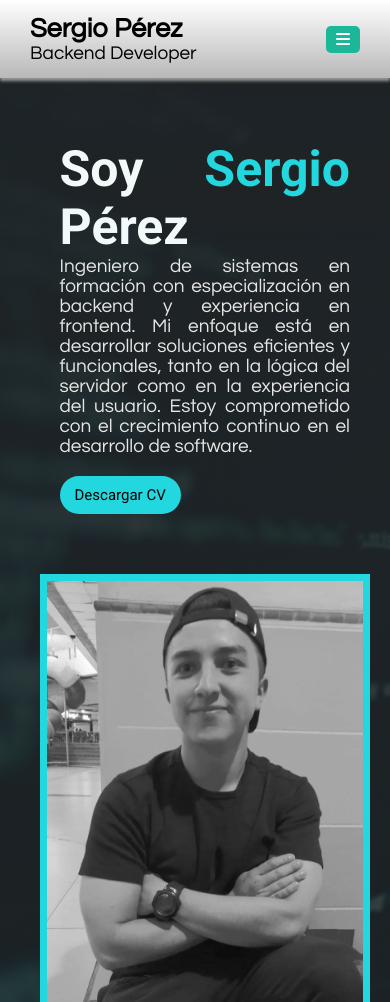
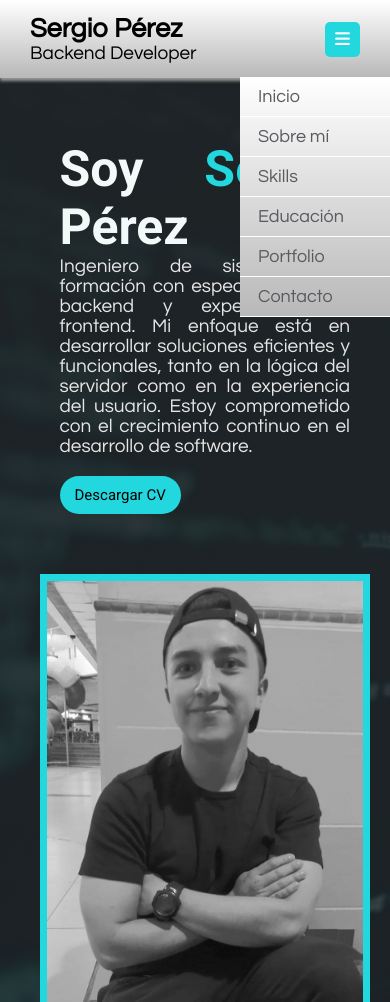
Before and after one commit to 7andresperez/7andresperez.github.io, a plain HTML site: page index.html in a window 390 px wide. Shown: the top 1002 px of the page. Drawn offline with Linux system fonts and the light colour scheme.

Commit message:
Corrección y cambio de color al nav-responsive

```diff
--- a/estilo.css
+++ b/estilo.css
@@ -71,8 +71,12 @@ html {
 }
 
 .nav-responsive {
-    background-color: #1cb698;
+    background-color: #23d7de;
     color: #fff;
+    height: 35px;
+    width: 35px;
+    align-content: center;
+    font-size: 17px;
     padding: 5px 10px;
     border-radius: 5px;
     cursor: pointer;
@@ -735,13 +739,14 @@ footer p {
         display: block;
     }
 
-    nav-responsive {
+    nav.responsive {
         display: block;
         position: absolute;
         right: 0;
-        top: 75px;
-        background-color: #252a2e;
-        width: 180px;
+        top: 77px;
+        background: linear-gradient(to top, rgb(184, 184, 184), rgba(255, 255, 255));
+        /*background-color: #252a2e;*/
+        width: 150px;
     }
 
     nav.responsive ul {
--- a/index.html
+++ b/index.html
@@ -10,7 +10,7 @@
     <title>Sergio Pérez - Developer</title>
     <link rel="stylesheet" href="estilo.css">
     <script defer src="app.js"></script>
-    <script defer src="script.js"></script>
+
 </head>
 
 <body>
@@ -21,17 +21,17 @@
                 <a href="#">Sergio Pérez</a>
                 <h1>Backend Developer</h1>
             </div>
-            <nav id="nav">
+            <nav id="nav" class="responsive">
                 <ul>
-                    <li><a href="#inicio">Inicio</a></li>
-                    <li><a href="#sobremi">Sobre mí</a></li>
-                    <li><a href="#skills">Skills</a></li>
-                    <li><a href="#educacion">Educación</a></li>
-                    <li><a href="#portfolio">Portfolio</a></li>
-                    <li><a href="#contacto">Contacto</a></li>
+                    <li><a href="#inicio" onclick="seleccionar()">Inicio</a></li>
+                    <li><a href="#sobremi" onclick="seleccionar()">Sobre mí</a></li>
+                    <li><a href="#skills" onclick="seleccionar()">Skills</a></li>
+                    <li><a href="#educacion" onclick="seleccionar()">Educación</a></li>
+                    <li><a href="#portfolio" onclick="seleccionar()">Portfolio</a></li>
+                    <li><a href="#contacto" onclick="seleccionar()">Contacto</a></li>
                 </ul>
             </nav>
-            <div class="nav-responsive">
+            <div class="nav-responsive" onclick="mostrarOcultarMenu()">
                 <i class="fa-solid fa-bars"></i>
             </div>
         </header>
@@ -329,6 +329,8 @@
         <p>© Sergio Andrés Pérez Riaño 2024</p>
     </footer>
 
+    <script src="script.js"></script>
+
 </body>
 
 </html>
--- a/script.js
+++ b/script.js
@@ -0,0 +1,18 @@
+alert();
+let menuVisible = false;
+//Función que oculta o muestra el menu
+function mostrarOcultarMenu(){
+    if(menuVisible){
+        document.getElementById("nav").classList ="";
+        menuVisible = false;
+    }else{
+        document.getElementById("nav").classList ="responsive";
+        menuVisible = true;
+    }
+}
+
+function seleccionar(){
+    //oculto el menu una vez que selecciono una opcion
+    document.getElementById("nav").classList = "";
+    menuVisible = false;
+}
```
